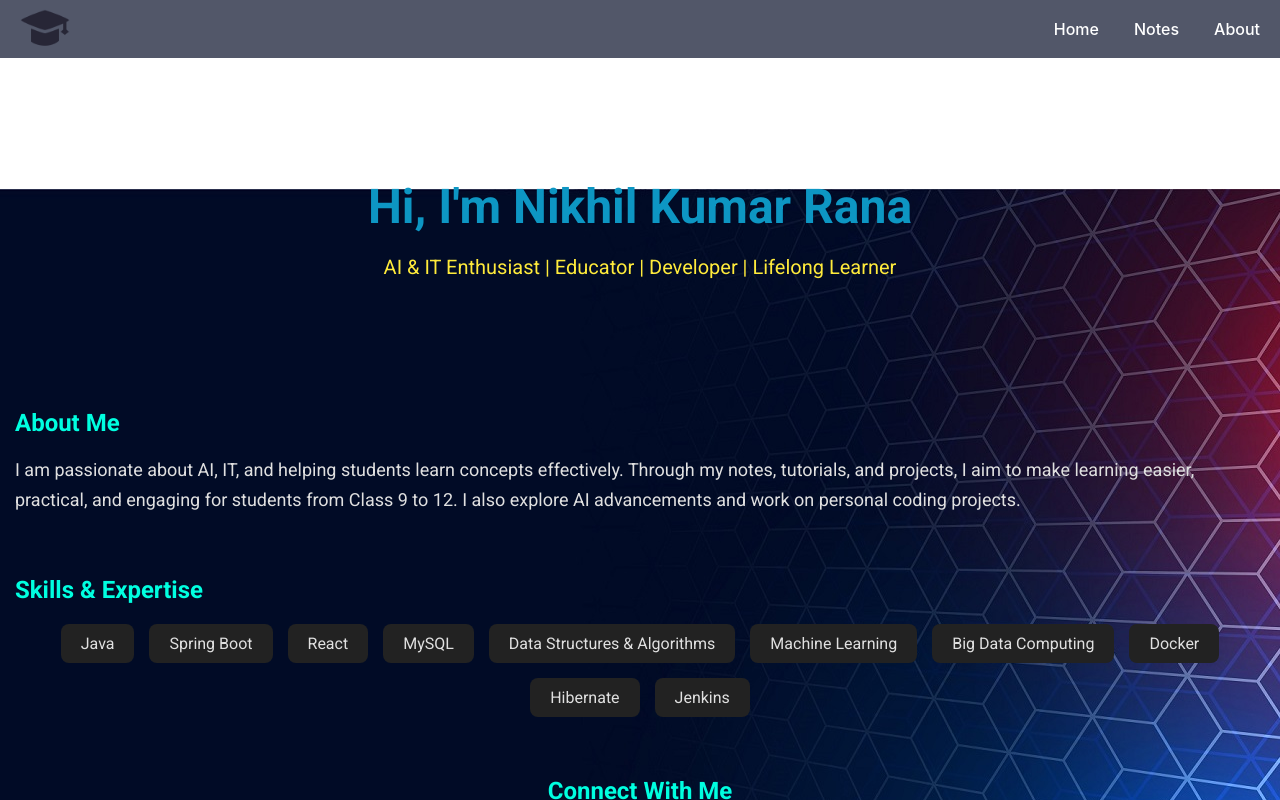
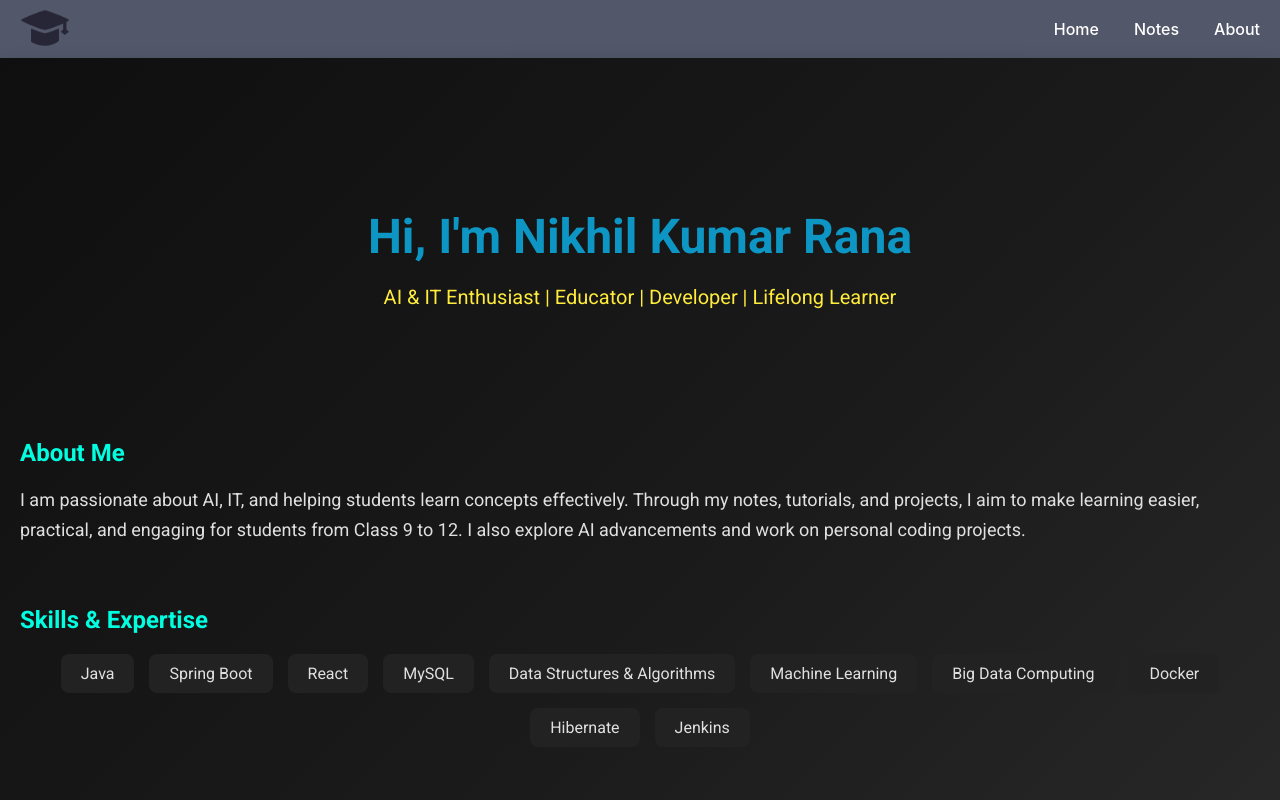
Before and after one commit to beingnikil07/NotesTaker, a React (Create React App) app: page /about in a window 1280 px wide. Shown: the top 800 px of the page. Built offline with nearby package versions, Linux system fonts and the light colour scheme.

Commit message:
fix bugs

```diff
--- a/src/components/Navbar.css
+++ b/src/components/Navbar.css
@@ -59,22 +59,34 @@
 /* Responsive */
 @media (max-width: 768px) {
   .nav-links {
-    position: absolute;
+    position: fixed; /* fix to viewport */
     top: 60px;
-    right: -100%;
-    background: rgba(0, 0, 0, 0.95);
+    right: -100%;    /* hide offscreen */
+    width: 200px;
+    height: 100vh;
+    background: rgba(0,0,0,0.95);
     flex-direction: column;
-    width: 100%;
     gap: 20px;
-    padding: 20px 0;
+    padding-top: 50px;
     transition: right 0.3s ease-in-out;
+    z-index: 999;   /* over content */
   }
 
   .nav-links.active {
-    right: 0;
+    right: 0; /* slide in */
   }
 
   .hamburger {
     display: flex;
+    flex-direction: column;
+    gap: 5px;
+    cursor: pointer;
+  }
+
+  .hamburger .bar {
+    width: 25px;
+    height: 3px;
+    background: #00ffe0;
+    border-radius: 2px;
   }
 }
--- a/src/pages/About.css
+++ b/src/pages/About.css
@@ -1,11 +1,10 @@
 .about-container {
-  max-width:100%;
-  margin: auto;
-  padding: 30px 15px;
-  background:url(../assets/class.jpg) no-repeat center;
+   box-sizing: border-box; /* important */
   color: #e0e0e0;
+  padding: 60px 20px;
+  box-shadow: 0 4px 20px rgba(0,0,0,0.5);
   font-family: "Roboto", sans-serif;
-
+ background: linear-gradient(135deg, #0f0f0f, #1a1a1a, #2c2c2c);
 }
 
 section {
@@ -16,7 +15,7 @@ section {
 /* Hero */
 .hero-about {
   text-align: center;
-  padding: 50px 20px;
+  padding: 50px 30px;
   border-radius: 12px;
 }
 
```
